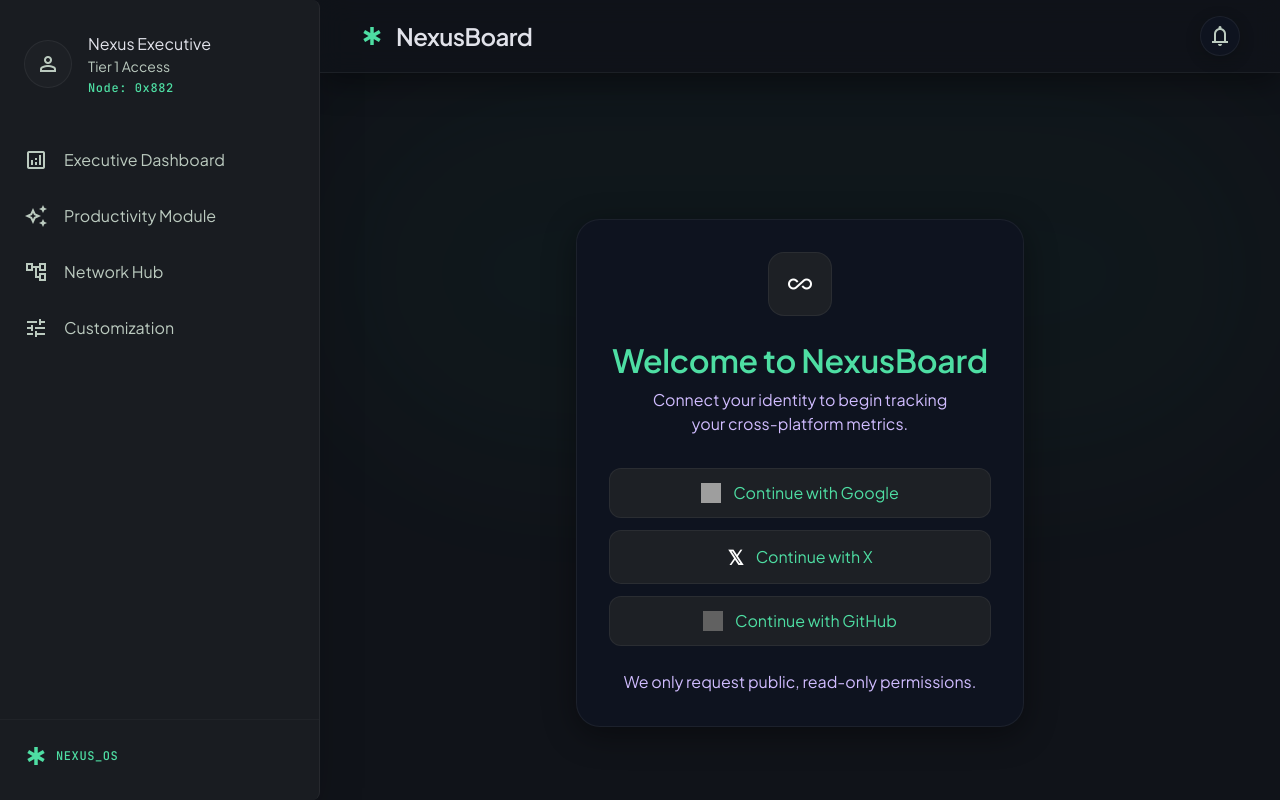
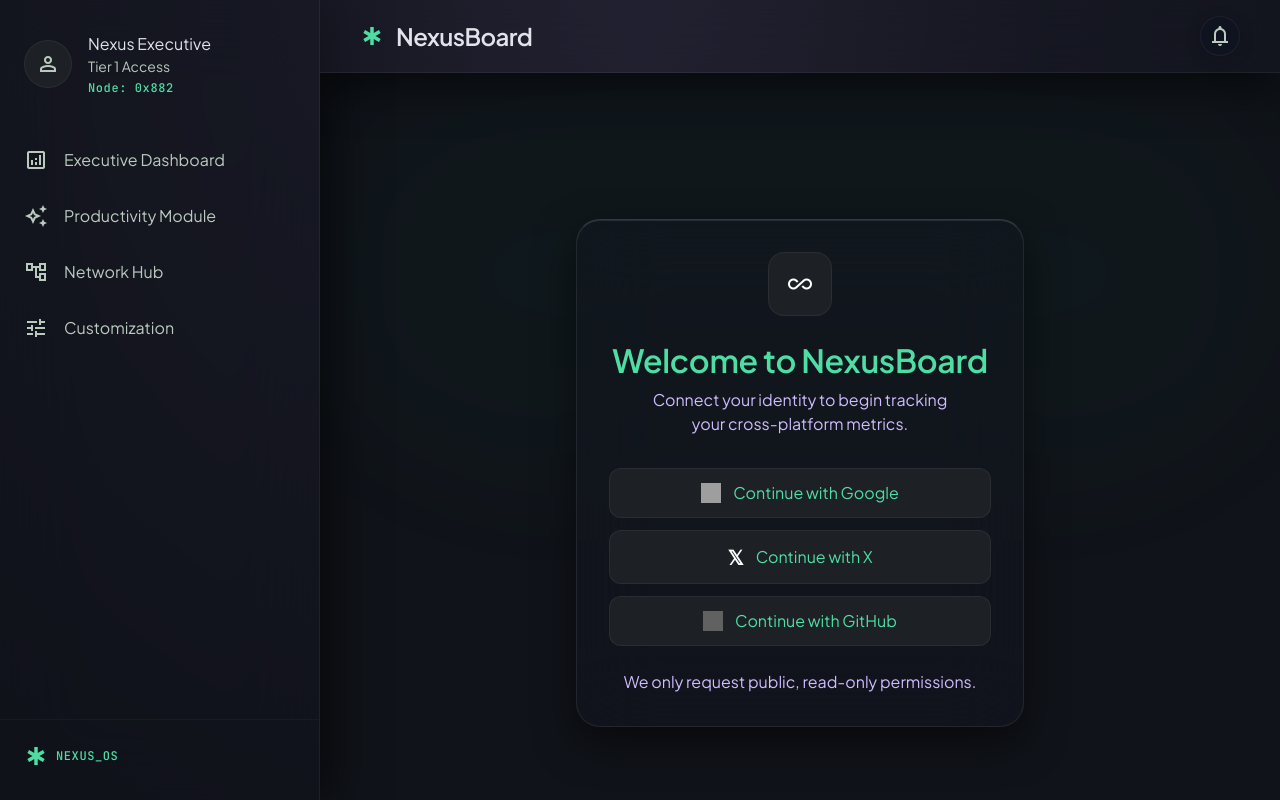
Before and after one commit to ramesh903566/NexusBoard, a Next.js app in the folder frontend/: page /auth in a window 1280 px wide. Built offline with nearby package versions, Linux system fonts and the light colour scheme; grey boxes are pictures that could not be loaded.

Commit message:
style: apply timeless luxury glassmorphism ui matching design spec

```diff
--- a/frontend/app/globals.css
+++ b/frontend/app/globals.css
@@ -72,7 +72,9 @@
 }
 
 body {
-  background-color: var(--color-background);
+  /* Rich luxury twilight gradient, simulating a high-end abstract ocean sunset */
+  background: radial-gradient(circle at 50% 0%, #302b3f 0%, #171822 40%, #0d0f14 100%);
+  background-attachment: fixed;
   color: var(--color-on-surface);
   font-family: var(--font-sans);
 }
@@ -84,26 +86,29 @@
 
 /* ===== Scrollbar ===== */
 ::-webkit-scrollbar {
-  width: 8px;
-  height: 8px;
+  width: 6px;
+  height: 6px;
 }
 ::-webkit-scrollbar-track {
-  background: var(--color-surface);
+  background: transparent;
 }
 ::-webkit-scrollbar-thumb {
-  background: var(--color-surface-container-high);
-  border-radius: 4px;
+  background: rgba(255, 255, 255, 0.1);
+  border-radius: 8px;
 }
 ::-webkit-scrollbar-thumb:hover {
-  background: var(--color-primary);
+  background: rgba(255, 255, 255, 0.2);
 }
 
-/* ===== Bento Card ===== */
+/* ===== Bento Card (Luxury Glassmorphism) ===== */
 .bento-card {
-  background-color: var(--color-surface-card);
-  border: 1px solid var(--color-stroke-glass);
+  background: rgba(20, 24, 34, 0.45);
+  backdrop-filter: blur(40px);
+  -webkit-backdrop-filter: blur(40px);
+  border: 1px solid rgba(255, 255, 255, 0.08);
+  border-top: 1px solid rgba(255, 255, 255, 0.15);
   border-radius: 24px;
-  box-shadow: 0 8px 32px rgba(0, 0, 0, 0.4);
+  box-shadow: 0 16px 40px rgba(0, 0, 0, 0.5), inset 0 1px 0 rgba(255, 255, 255, 0.1);
   position: relative;
   overflow: hidden;
   padding: 32px;
--- a/frontend/app/layout.tsx
+++ b/frontend/app/layout.tsx
@@ -40,7 +40,7 @@
           rel="stylesheet"
         />
       </head>
-      <body className="bg-background text-on-surface font-sans antialiased h-screen overflow-hidden flex">
+      <body className="text-on-surface font-sans antialiased h-screen overflow-hidden flex">
         <AuthProvider>
           {/* Desktop Sidebar */}
           <NavigationDrawer />
--- a/frontend/components/NavigationDrawer.tsx
+++ b/frontend/components/NavigationDrawer.tsx
@@ -30,7 +30,7 @@
   const pathname = usePathname();
 
   return (
-    <aside className="hidden md:flex flex-col h-full md:w-20 lg:w-80 rounded-r-lg border-r border-stroke-glass shadow-2xl bg-surface-container-low py-8 gap-[var(--spacing-grid-unit)] z-40 shrink-0 transition-all duration-300">
+    <aside className="hidden md:flex flex-col h-full md:w-20 lg:w-80 border-r border-stroke-glass shadow-[16px_0_40px_rgba(0,0,0,0.5)] bg-[rgba(20,24,34,0.45)] backdrop-blur-[40px] py-8 gap-[var(--spacing-grid-unit)] z-40 shrink-0 transition-all duration-300">
       {/* Profile Header */}
       <div className="px-4 lg:px-6 mb-8 flex items-center justify-center lg:justify-start gap-4">
         <div className="w-12 h-12 rounded-full border border-stroke-glass overflow-hidden shrink-0 relative bg-surface-container flex items-center justify-center">
--- a/frontend/components/TopAppBar.tsx
+++ b/frontend/components/TopAppBar.tsx
@@ -2,7 +2,7 @@
 
 export function TopAppBar() {
   return (
-    <header className="flex justify-between items-center w-full px-[var(--spacing-margin-mobile)] md:px-[var(--spacing-margin-desktop)] py-4 border-b border-stroke-glass bg-background/80 backdrop-blur-md shadow-[0_8px_32px_rgba(0,0,0,0.4)] sticky top-0 z-40">
+    <header className="flex justify-between items-center w-full px-[var(--spacing-margin-mobile)] md:px-[var(--spacing-margin-desktop)] py-4 border-b border-stroke-glass bg-[rgba(20,24,34,0.45)] backdrop-blur-[40px] shadow-[0_16px_40px_rgba(0,0,0,0.5)] sticky top-0 z-40">
       <div className="flex items-center gap-3">
         <span
           className="material-symbols-outlined text-primary text-[28px]"
```
